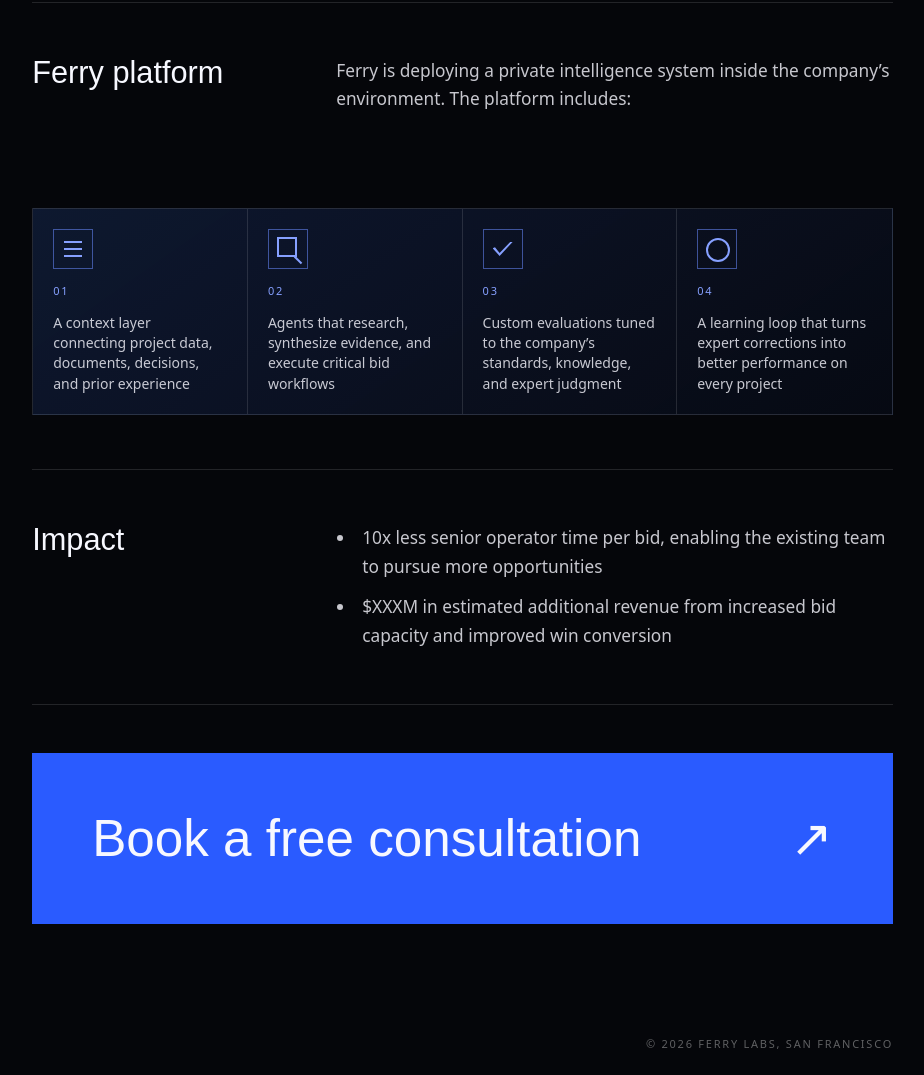
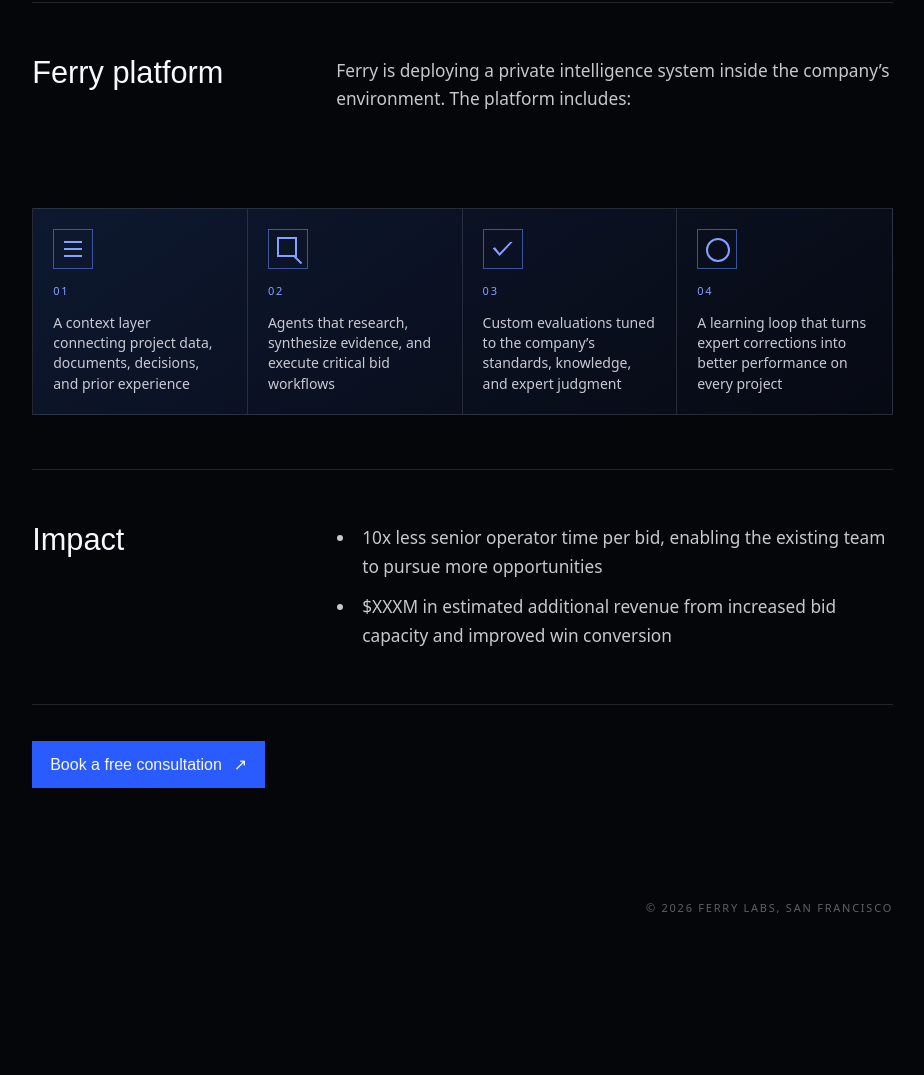
Before and after one commit to nahata-karn/ferry-labs-landing, a plain HTML site: page case-studies.html in a window 1280 px wide. Shown: the part 1627-2702 px from the top of the page, without its empty margins (323-1247 px from the left). After the commit the page ends 2566 px from the top, so only its background shows below. Drawn offline with Linux system fonts and the light colour scheme; a web font is replaced by a local one.

Commit message:
match case study CTA to opening button

```diff
--- a/case-studies.css
+++ b/case-studies.css
@@ -385,20 +385,20 @@
 }
 
 .case-cta {
-  margin-top: 48px;
-  padding: clamp(28px, 5vw, 60px);
-  background: var(--orbit);
+  margin-top: 36px;
 }
 
 .case-cta a {
-  width: 100%;
-  display: flex;
+  width: fit-content;
+  display: inline-flex;
   align-items: center;
-  justify-content: space-between;
-  gap: 24px;
-  font-family: 'Geist Pixel', 'Google Sans', sans-serif;
-  font-size: clamp(28px, 4vw, 54px);
-  line-height: 1;
+  justify-content: center;
+  gap: 12px;
+  padding: 14px 18px;
+  background: var(--orbit);
+  font-family: 'Google Sans', sans-serif;
+  font-size: 16px;
+  line-height: 1.2;
 }
 
 .site-footer {
```
Also changed, not shown: tests/case-studies.test.mjs (+1 -0 lines).
